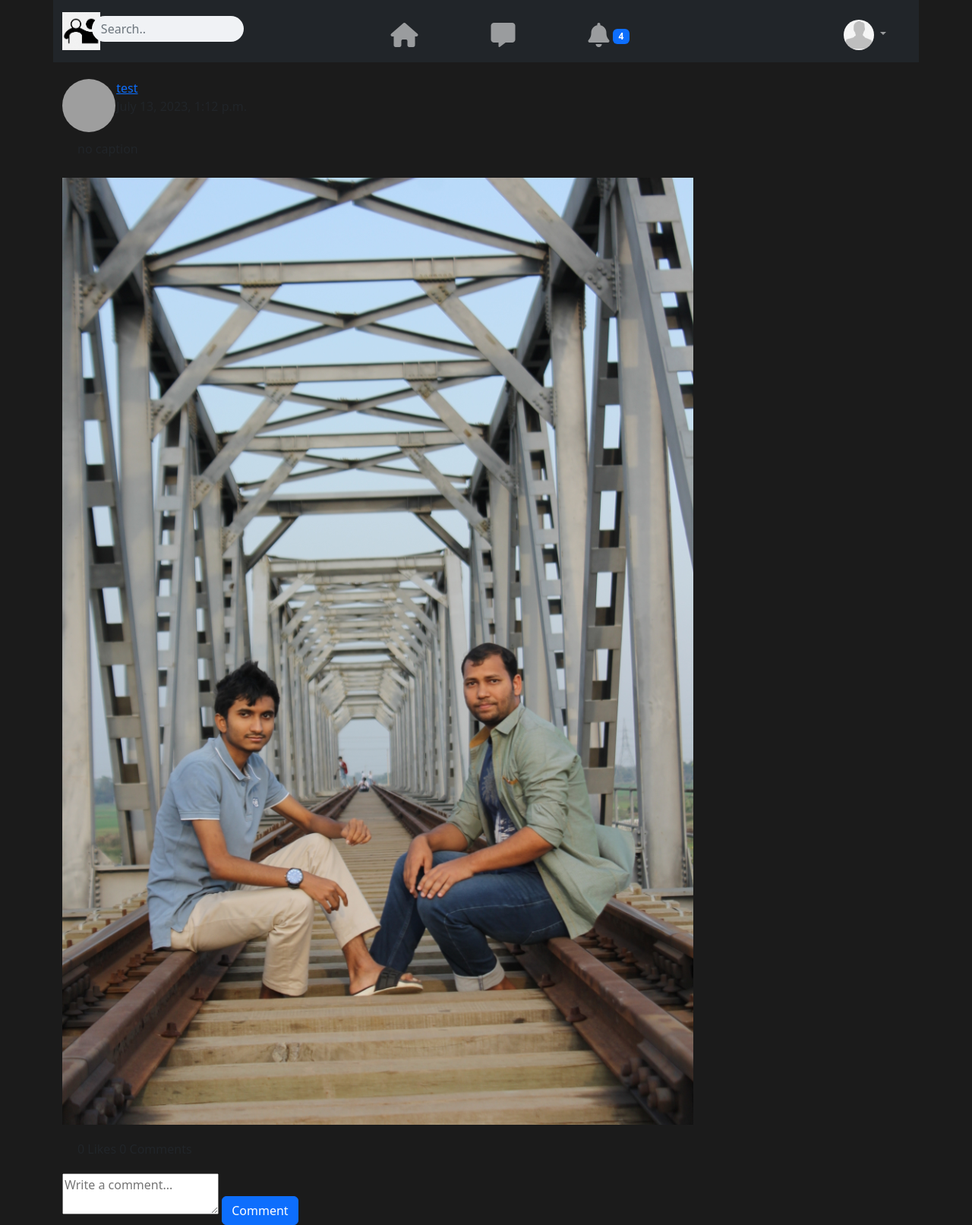
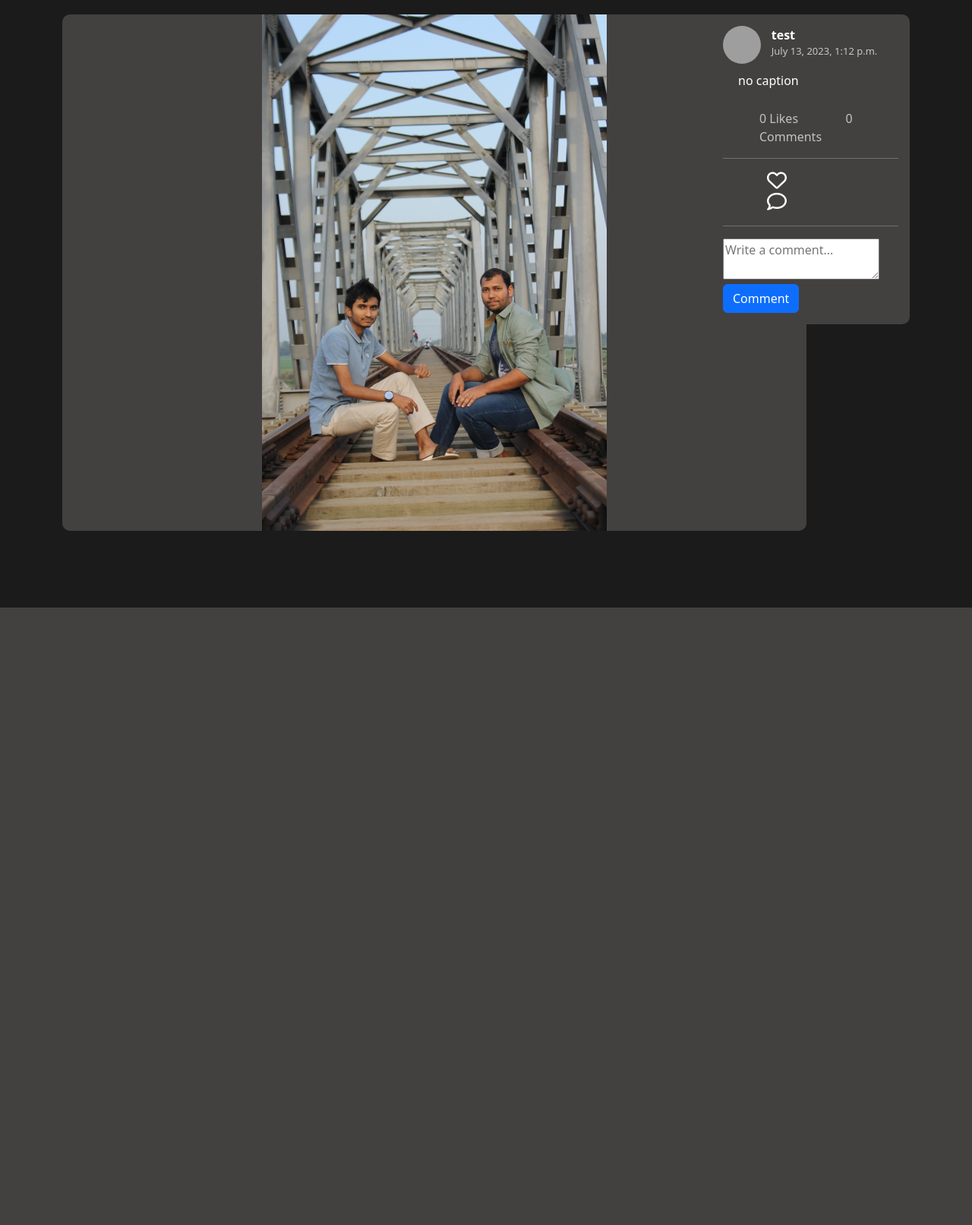
Before and after one commit to JamilRayhan/Social-Media-Project, a Django app: page /post/post-details/20/ in a window 1280 px wide. Shown: the whole page at 76% size. After the commit the page ends 800 px from the top, so only its background shows below. Run offline with Django 4.2, Linux system fonts and the light colour scheme; a user stored in the database is signed in; data comes from the database, SQL or seed files in the repository; both versions use the stored data as it was after the commit; some libraries are stand-ins or nearby versions; grey boxes are pictures that could not be loaded.

Commit message:
post details page

```diff
--- a/App_Post/views.py
+++ b/App_Post/views.py
@@ -168,8 +168,11 @@ def edit_post(request, post_id):
 @login_required
 def post_details(request, post_id):
     post = get_object_or_404(Posts, pk=post_id)
+    liked_post = Like.objects.filter(user=request.user)
+    liked_post_list = liked_post.values_list('post', flat=True)
     context = {
         'post': post,
+        'liked_post_list':liked_post_list,
         **base_context(request)
     }
     return render(request, 'App_Post/post_details.html', context)
--- a/templates/App_Login/user.html
+++ b/templates/App_Login/user.html
@@ -444,7 +444,7 @@
 
                             <!-- Modal footer -->
                             <div class="modal-footer">
-                                <button type="button" class="btn btn-danger" data-bs-dismiss="modal">Close</button>
+                                <button type="button" class="btn btn-danger btn-sm" data-bs-dismiss="modal">Close</button>
                             </div>
                         </div>
                     </div>
--- a/templates/App_Post/post_details.html
+++ b/templates/App_Post/post_details.html
@@ -5,66 +5,155 @@
 
 {% block css_block %}
 <style>
-  /* Add your custom CSS styles here */
+  a{
+    text-decoration:none;
+    font-weight: 900;
+    color:white;
+  }
+  .date{
+    font-size: small;
+    font-weight: 300;
+    color: rgb(198, 198, 198);
+  }
+  .pic {
+    background-color: #434040;
+    border-radius: 10px;
+    width: 980px;
+    height: 680px;
+    box-sizing: border-box;
+    display: flex;
+    align-items: center;
+    justify-content: center;
+  }
+
+  .pic img {
+    max-width: 100%;
+    max-height: 100%;
+    width: auto;
+    height: auto;
+    object-fit: contain;
+  }
+
+
+  .posts{
+    background-color: #434040;
+    border-radius: 10px;
+    padding: 15px;
+  }
+  .tcolor{
+    color: white;
+  }
+  .content{
+    background-color: #545353;
+    padding: 5px;
+    margin: 5px;
+    border-radius: 5px;
+  }
+  hr{
+    height: 1px;
+    color: azure;
+  }
+  .btns{
+    padding-left:20px;
+    margin-left:38px;
+    padding-right: 20px;
+  }
+  .decoration{
+    font-weight: 300;
+    color: #c2c2c2;
+  }
+  .navbar {
+    display: none;
+  }
+  body{
+    margin-top: -85px;
+  }
 </style>
 {% endblock %}
 
 {% block body_block %}
   <div class="row">
     <div class="col-sm-9">
+      <div class="pic">
+        <img src="{{ post.image.url }}" >
+      </div>
+    </div>
+    <div class="col-sm-3">
       <div class="posts">
         <div class="profile_link">
         <div class="row">
-            <div class="col-sm-1">
+          <div class="col-sm-3">
             {% if post.author.user_profile.profile_pic %}
               <a href="{% url 'App_Login:user' username=post.author %}">
-                  <img src="/media/{{ post.author.user_profile.profile_pic }}" width="70px" height="70px" class="rounded-circle">
+                <img src="/media/{{ post.author.user_profile.profile_pic }}" width="50px" height="50px" class="rounded-circle">
               </a>
             {% else %}
               <a href="{% url 'App_Login:user' username=post.author %}">
-                  <img src="/media/default.png" width="70px" height="70px" class="rounded-circle">
+                <img src="/media/default.png" width="50px" height="50px" class="rounded-circle">
               </a>
             {% endif %}
           </div>
-            <div class="col-sm-11">
+          <div class="col-sm-8">
+            <div class="text">
               <a href="{% url 'App_Login:user' username=post.author %}">{{ post.author }}</a>
-              <br>
-              {{ post.upload_date }}
+            </div>
+            <div class="date">{{ post.upload_date }}</div>
+          </div>
+        </div>
+        <div style="padding: 10px 20px;">
+          <p class="tcolor">{{ post.caption }}</p>
+        </div>
+      </div>
+      <div class="tcolor">
+        <div style="padding-left:10px; margin-left:38px;" class="decoration">
+          {{ post.liked_post.count }} Likes
+          &nbsp; &nbsp; &nbsp;
+          &nbsp; &nbsp; &nbsp;
+          &nbsp;
+          {{ post.comments.count }} Comments
+        </div>
+        <hr>
+        <div class="">
+          {% if post.pk in liked_post_list %}
+            <a href="{% url 'App_Post:unlike' pk=post.pk %}" >
+                <i class="fa fa-heart btns" style="font-size: 26px;color: rgb(0, 0, 0);"></i>
+            </a>
+          {% else %}
+            <a href="{% url 'App_Post:liked' pk=post.pk %}"><i class="fa fa-heart-o btns" style="font-size: 26px;color: rgb(255, 255, 255);"></i></a>
+          {% endif %}
+          &nbsp; &nbsp; &nbsp;
+          <a href="{% url 'App_Post:post_details' post_id=post.pk %}"><i class="fa-regular fa-comment btns" style="font-size: 26px;color: rgb(255, 255, 255);"></i>
+           </a>
+        </div>
+
+        <hr>
+        {% for comment in post.comments.all %}
+          <div class="row">
+            <div class="col-sm-2" style="padding:10px;">
+              {% if comment.author.user_profile.profile_pic  %}
+                <img src="/media/{{ comment.author.user_profile.profile_pic }}" width="40px" height="40px" class="rounded-circle">
+              {% else %}
+                <img src="/media/default.png" width="40px" height="40px" class="rounded-circle">
+              {% endif %}
+            </div>
+            <div class="col-sm-8 content">
+              <div class="tcolor">
+                <strong >{{ comment.author.username }}</strong>
+              </div>
+              <div class="tcolor ">
+                 {{ comment.content }}
               </div>
             </div>
           </div>
-        <div style="padding: 10px 20px;">
-          <p>{{ post.caption }}</p>
-        </div>
-        <img src="{{ post.image.url }}" width="100%">
-        <div style="padding: 20px;">
-          <!-- Display likes count -->
-          {{ post.liked_post.count }} Likes
-          <!-- Display comments count -->
-          {{ post.comments.count }} Comments
-        </div>
-
-        <!-- Add Comment Section -->
-        <div>
+        {% endfor %}
         <form method="POST" action="{% url 'App_Post:add_comment' post_id=post.pk %}">
           {% csrf_token %}
           <textarea name="content" placeholder="Write a comment..." rows="2"></textarea>
           <button type="submit" class="btn btn-primary">Comment</button>
         </form>
-          {% for comment in post.comments.all %}
-            <div>
-            {% if comment.author.user_profile.profile_pic  %}
-              <img src="/media/{{ comment.author.user_profile.profile_pic }}" width="40px" height="40px" class="rounded-circle">
-            {% else %}
-                <img src="/media/default.png" width="40px" height="40px" class="rounded-circle">
-            {% endif %}
-
-              <strong>{{ comment.author.username }}</strong>: {{ comment.content }} <br>
-              {{ comment.timestamp }}
-            </div>
-          {% endfor %}
       </div>
       </div>
+
     </div>
   </div>
 {% endblock %}
```
Also changed, not shown: db.sqlite3, media/post_images/IMG_0175.JPG (added). Lines whose indentation alone changed are shown as unchanged.
